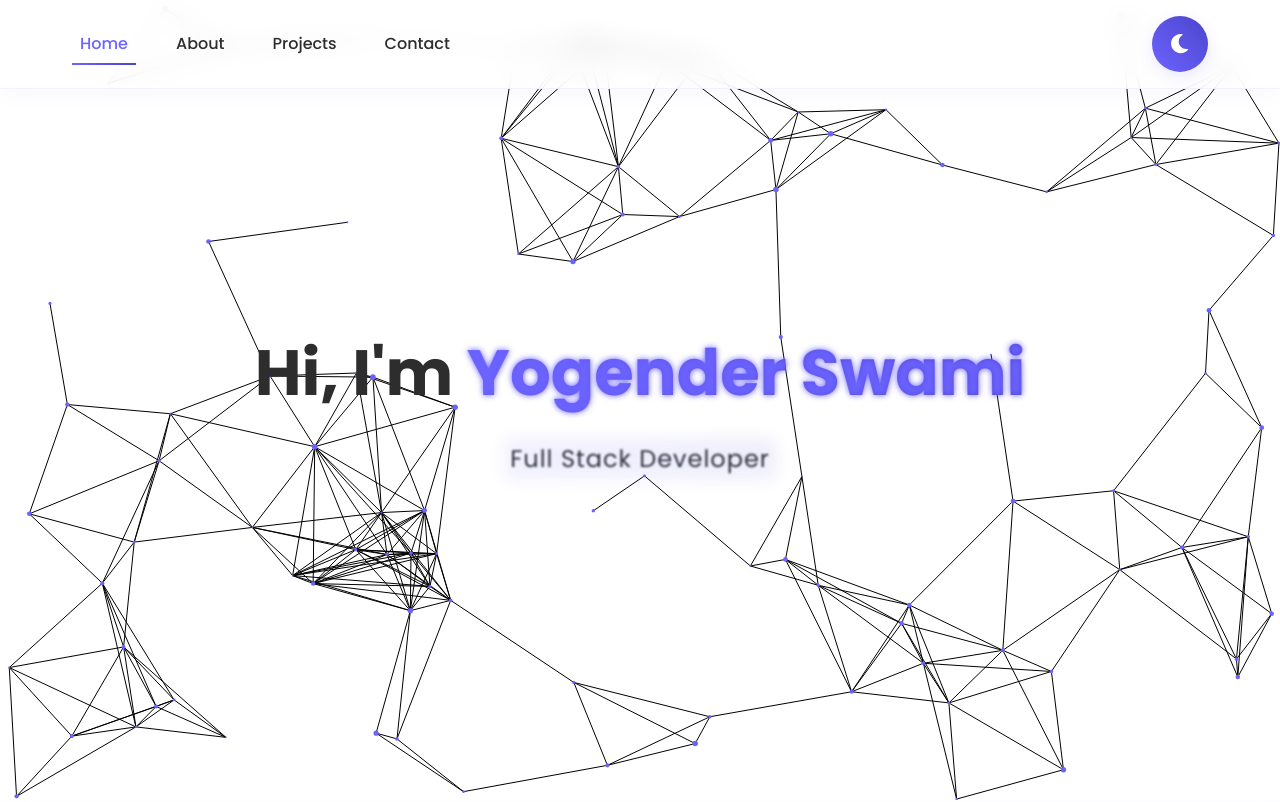
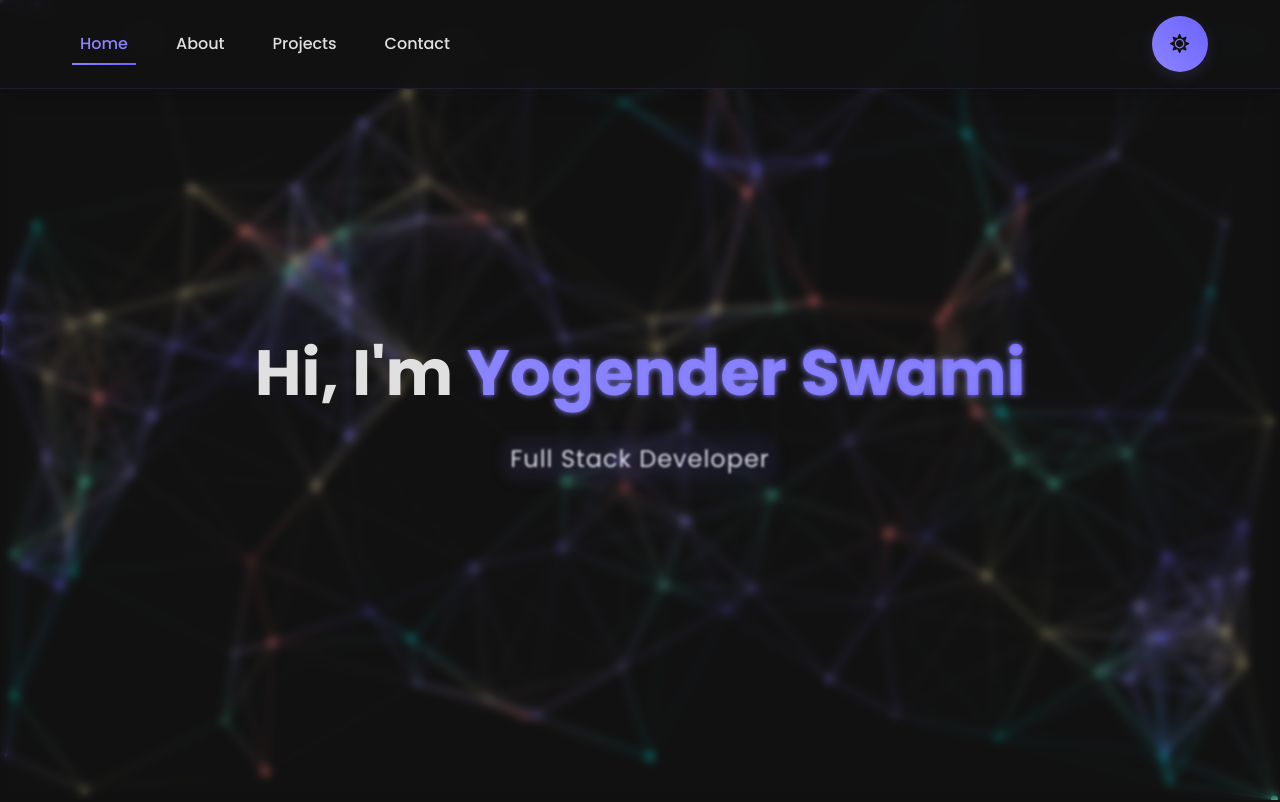
Before and after one commit to theyogendra01/myportfolio, a React (Create React App) app: page / in a window 1280 px wide. Shown: the top 802 px of the page. Built offline with nearby package versions, Linux system fonts and the light colour scheme.

Commit message:
updated particles

```diff
--- a/src/App.js
+++ b/src/App.js
@@ -103,6 +103,7 @@ function App() {
         </motion.div>
       ) : (
         <>
+          <Particles />
           <ScrollProgress />
           <ScrollToTop />
           <nav className="navigation">
@@ -127,7 +128,7 @@ function App() {
             </div>
           </nav>
 
-          <main>
+          <main className="main-content">
             <AnimatePresence mode="wait">
               <motion.section
                 id="home"
@@ -138,7 +139,6 @@ function App() {
                 exit="exit"
                 viewport={{ once: true, amount: 0.3 }}
               >
-                <Particles />
                 <div className="hero-content">
                   <motion.div
                     initial={{ opacity: 0, y: 20 }}
@@ -183,7 +183,7 @@ function App() {
 
               <motion.section
                 id="about"
-                className="about-section"
+                className="about-section section-transparent"
                 variants={sectionVariants}
                 initial="hidden"
                 whileInView="visible"
@@ -195,7 +195,7 @@ function App() {
 
               <motion.section
                 id="projects"
-                className="projects-section"
+                className="projects-section section-transparent"
                 variants={sectionVariants}
                 initial="hidden"
                 whileInView="visible"
@@ -207,7 +207,7 @@ function App() {
 
               <motion.section
                 id="contact"
-                className="contact-section"
+                className="contact-section section-transparent"
                 variants={sectionVariants}
                 initial="hidden"
                 whileInView="visible"
--- a/src/components/Particles.jsx
+++ b/src/components/Particles.jsx
@@ -4,6 +4,16 @@ const Particles = () => {
     const canvasRef = useRef(null);
     const particlesRef = useRef([]);
     const mouseRef = useRef({ x: 0, y: 0 });
+    const colorIntervalRef = useRef(null);
+    const colors = [
+        '#8b84ff',  // primary
+        '#6c63ff',  // accent
+        '#00cec9',  // teal
+        '#ff7675',  // coral
+        '#55efc4',  // mint
+        '#a29bfe',  // lavender
+        '#ffeaa7'   // yellow
+    ];
 
     useEffect(() => {
         const canvas = canvasRef.current;
@@ -16,32 +26,32 @@ const Particles = () => {
         };
 
         const createParticles = () => {
-            particlesRef.current = Array.from({ length: 100 }, () => ({
+            particlesRef.current = Array.from({ length: 150 }, () => ({
                 x: Math.random() * canvas.width,
                 y: Math.random() * canvas.height,
-                size: 0.8 + Math.random() * 2,
-                speedX: (Math.random() - 0.5) * 0.8,
-                speedY: (Math.random() - 0.5) * 0.8,
-                opacity: 0.3 + Math.random() * 0.5
+                size: Math.random() * 3 + 1.5, // Increased base size
+                speedX: (Math.random() - 0.5) * 2, // Increased speed
+                speedY: (Math.random() - 0.5) * 2,
+                colorIndex: Math.floor(Math.random() * colors.length),
+                opacity: 0.6 + Math.random() * 0.4 // Higher base opacity
             }));
         };
 
         const updateParticles = () => {
             particlesRef.current.forEach(particle => {
-                // Move particles
                 particle.x += particle.speedX;
                 particle.y += particle.speedY;
 
-                // Mouse interaction
                 const dx = mouseRef.current.x - particle.x;
                 const dy = mouseRef.current.y - particle.y;
                 const distance = Math.sqrt(dx * dx + dy * dy);
-                if (distance < 100) {
-                    particle.x += (dx / distance) * 2;
-                    particle.y += (dy / distance) * 2;
-                    particle.opacity = Math.min(1, particle.opacity + 0.05);
+
+                if (distance < 200) { // Increased interaction radius
+                    particle.x += (dx / distance) * 4;
+                    particle.y += (dy / distance) * 4;
+                    particle.opacity = Math.min(1, particle.opacity + 0.1);
                 } else {
-                    particle.opacity = Math.max(0.3, particle.opacity - 0.01);
+                    particle.opacity = Math.max(0.6, particle.opacity - 0.01);
                 }
 
                 // Wrap around screen
@@ -54,19 +64,26 @@ const Particles = () => {
 
         const draw = () => {
             ctx.clearRect(0, 0, canvas.width, canvas.height);
-            ctx.fillStyle = getComputedStyle(document.documentElement).getPropertyValue('--primary-color');
 
-            // Draw connections
-            ctx.beginPath();
+            // Draw connections with increased opacity
             particlesRef.current.forEach((particle, i) => {
                 particlesRef.current.slice(i + 1).forEach(otherParticle => {
                     const dx = particle.x - otherParticle.x;
                     const dy = particle.y - otherParticle.y;
                     const distance = Math.sqrt(dx * dx + dy * dy);
 
-                    if (distance < 150) {
-                        ctx.strokeStyle = `rgba(var(--primary-color-rgb), ${0.2 * (1 - distance / 150)})`;
+                    if (distance < 200) {
+                        const gradient = ctx.createLinearGradient(
+                            particle.x, particle.y,
+                            otherParticle.x, otherParticle.y
+                        );
+                        gradient.addColorStop(0, colors[particle.colorIndex]);
+                        gradient.addColorStop(1, colors[otherParticle.colorIndex]);
+
                         ctx.beginPath();
+                        ctx.strokeStyle = gradient;
+                        ctx.globalAlpha = 0.4 * (1 - distance / 200); // Increased line opacity
+                        ctx.lineWidth = 2; // Thicker lines
                         ctx.moveTo(particle.x, particle.y);
                         ctx.lineTo(otherParticle.x, otherParticle.y);
                         ctx.stroke();
@@ -78,36 +95,72 @@ const Particles = () => {
             particlesRef.current.forEach(particle => {
                 ctx.beginPath();
                 ctx.arc(particle.x, particle.y, particle.size, 0, Math.PI * 2);
-                ctx.fillStyle = `rgba(var(--primary-color-rgb), ${particle.opacity})`;
+                ctx.fillStyle = colors[particle.colorIndex];
+                ctx.globalAlpha = particle.opacity;
                 ctx.fill();
             });
 
+            ctx.globalAlpha = 1;
             updateParticles();
             animationFrameId = requestAnimationFrame(draw);
         };
 
         const handleMouseMove = (e) => {
+            const rect = canvas.getBoundingClientRect();
             mouseRef.current = {
-                x: e.clientX,
-                y: e.clientY
+                x: e.clientX - rect.left,
+                y: e.clientY - rect.top + window.scrollY
             };
+        };
+
+        const handleScroll = () => {
+            mouseRef.current.y = window.scrollY;
+        };
+
+        const startColorTransition = () => {
+            colorIntervalRef.current = setInterval(() => {
+                particlesRef.current.forEach(particle => {
+                    particle.colorIndex = (particle.colorIndex + 1) % colors.length;
+                });
+            }, 3000); // Slowed down color transition
         };
 
         resizeCanvas();
         createParticles();
         draw();
+        startColorTransition();
 
         window.addEventListener('resize', resizeCanvas);
         window.addEventListener('mousemove', handleMouseMove);
+        window.addEventListener('scroll', handleScroll);
 
         return () => {
             window.removeEventListener('resize', resizeCanvas);
             window.removeEventListener('mousemove', handleMouseMove);
+            window.removeEventListener('scroll', handleScroll);
             cancelAnimationFrame(animationFrameId);
+            if (colorIntervalRef.current) {
+                clearInterval(colorIntervalRef.current);
+            }
         };
     }, []);
 
-    return <canvas ref={canvasRef} style={{ position: 'fixed', top: 0, left: 0, zIndex: -1 }} />;
+    return (
+        <canvas
+            ref={canvasRef}
+            style={{
+                position: 'fixed',
+                top: 0,
+                left: 0,
+                width: '100%',
+                height: '100%',
+                zIndex: 1, // Increased z-index
+                background: 'var(--bg-color)',
+                opacity: 0.9,
+                pointerEvents: 'none'
+            }}
+        />
+    );
 };
 
 export default Particles;
--- a/src/components/ThemeSwitcher.jsx
+++ b/src/components/ThemeSwitcher.jsx
@@ -3,13 +3,12 @@ import { motion } from 'framer-motion';
 import { FaSun, FaMoon } from 'react-icons/fa';
 
 const ThemeSwitcher = () => {
-    const [isDark, setIsDark] = useState(false);
+    const [isDark, setIsDark] = useState(true);
 
     useEffect(() => {
-        const savedTheme = localStorage.getItem('theme') || 'light';
+        const savedTheme = localStorage.getItem('theme') || 'dark';
         setIsDark(savedTheme === 'dark');
         document.documentElement.setAttribute('data-theme', savedTheme);
-        document.body.classList.add('theme-transition');
     }, []);
 
     const toggleTheme = () => {
--- a/src/styles/global.css
+++ b/src/styles/global.css
@@ -12,10 +12,16 @@ body {
     font-family: 'Poppins', sans-serif;
     line-height: 1.6;
     color: var(--text-color);
-    background: linear-gradient(45deg,
-            rgba(var(--primary-color-rgb), 0.03),
-            rgba(var(--accent-color-rgb), 0.03));
+    background: var(--bg-color);
     transition: all var(--transition-speed) ease;
+}
+
+.App {
+    min-height: 100vh;
+    position: relative;
+    z-index: 0;
+    isolation: isolate;
+    background: var(--bg-color);
 }
 
 section {
@@ -25,10 +31,34 @@ section {
     align-items: center;
     justify-content: center;
     position: relative;
+    z-index: 2;
     overflow: hidden;
     transition: transform 0.6s ease-out, opacity 0.6s ease-out;
-    background: rgba(var(--bg-color-rgb), 0.7);
-    backdrop-filter: blur(10px);
+    background: transparent !important;
+    backdrop-filter: blur(5px);
+}
+
+.main-content {
+    position: relative;
+    z-index: 2;
+}
+
+.hero-content,
+.about-content,
+.projects-content,
+.contact-content {
+    position: relative;
+    z-index: 2;
+}
+
+.section-transparent {
+    background: transparent !important;
+}
+
+.about-section,
+.projects-section,
+.contact-section {
+    background: transparent !important;
 }
 
 section:not(:in-viewport) {
@@ -62,13 +92,14 @@ section h2 {
 }
 
 .card {
-    background: rgba(var(--bg-color-rgb), 0.8);
+    background: var(--card-bg) !important;
     border-radius: 15px;
     padding: 2rem;
     box-shadow:
         0 4px 6px rgba(var(--primary-color-rgb), 0.02),
         0 10px 15px rgba(var(--primary-color-rgb), 0.03);
-    border: 1px solid rgba(var(--primary-color-rgb), 0.06);
+    border: 1px solid var(--border-color);
+    backdrop-filter: blur(8px);
     transition: all 0.3s ease;
 }
 
@@ -80,13 +111,23 @@ section h2 {
     border-color: rgba(var(--primary-color-rgb), 0.1);
 }
 
+.project-card,
+.contact-form form,
+.modal-content {
+    background: rgba(var(--bg-color-rgb), 0.7) !important;
+    backdrop-filter: blur(8px);
+}
+
 .footer {
     text-align: center;
     padding: 2rem;
-    background: var(--card-bg);
+    position: relative;
+    z-index: 1;
+    background: rgba(var(--bg-color-rgb), 0.9) !important;
     color: var(--text-color);
-    border-top: 1px solid rgba(var(--primary-color-rgb), 0.1);
+    border-top: 1px solid var(--border-color);
     box-shadow: 0 -4px 20px rgba(var(--primary-color-rgb), 0.05);
+    backdrop-filter: blur(8px);
 }
 
 .footer p {
--- a/src/styles/navigation.css
+++ b/src/styles/navigation.css
@@ -4,11 +4,12 @@
     left: 0;
     right: 0;
     z-index: 1000;
-    background: rgba(var(--bg-color-rgb), 0.85);
+    background: rgba(18, 18, 18, 0.8);
     backdrop-filter: blur(12px);
-    border-bottom: 1px solid rgba(var(--primary-color-rgb), 0.08);
+    -webkit-backdrop-filter: blur(12px);
+    border-bottom: 1px solid rgba(var(--primary-color-rgb), 0.1);
     padding: 1rem 0;
-    box-shadow: 0 4px 20px rgba(var(--primary-color-rgb), 0.05);
+    box-shadow: 0 4px 20px rgba(0, 0, 0, 0.2);
 }
 
 .nav-container {
```
Also changed, not shown: src/styles/variables.css (+24 -45 lines).
